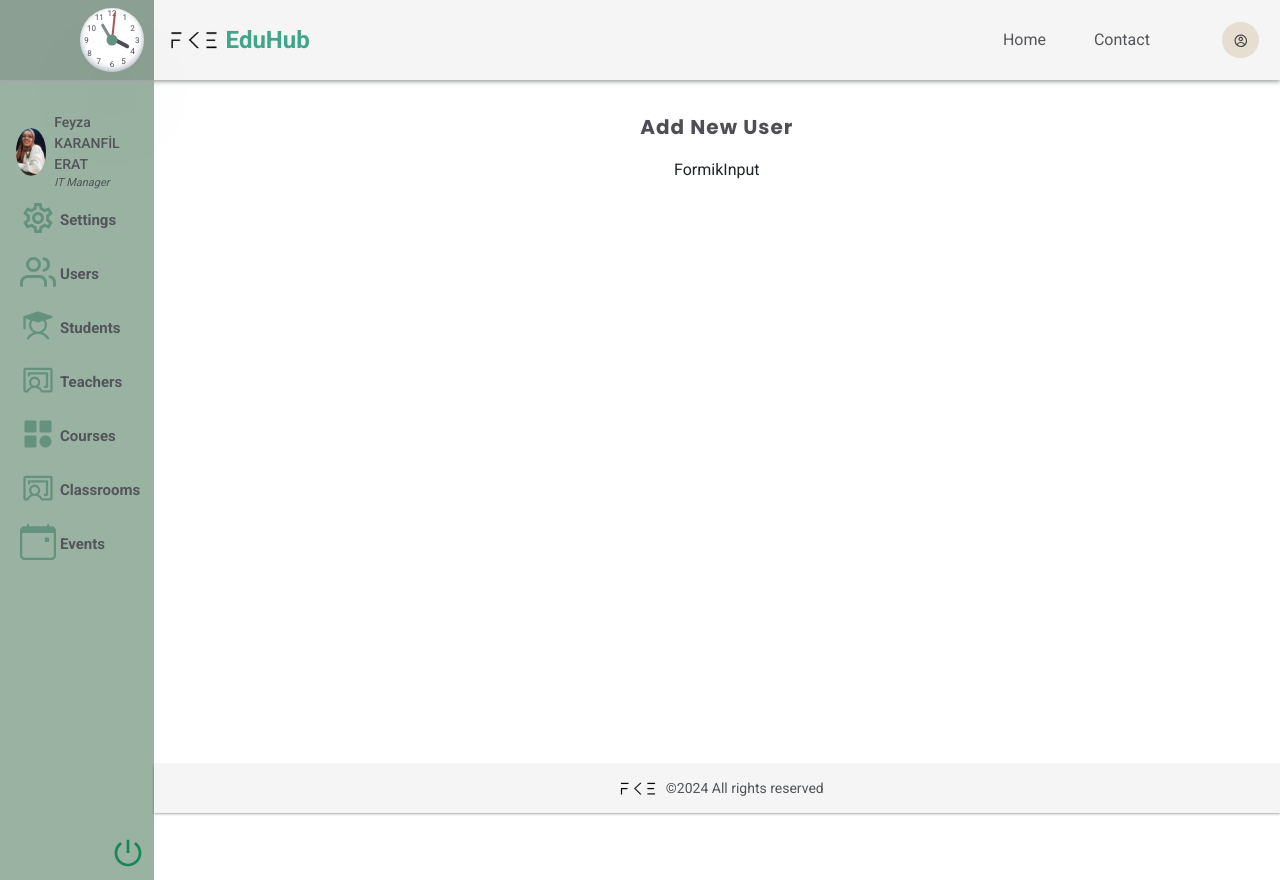
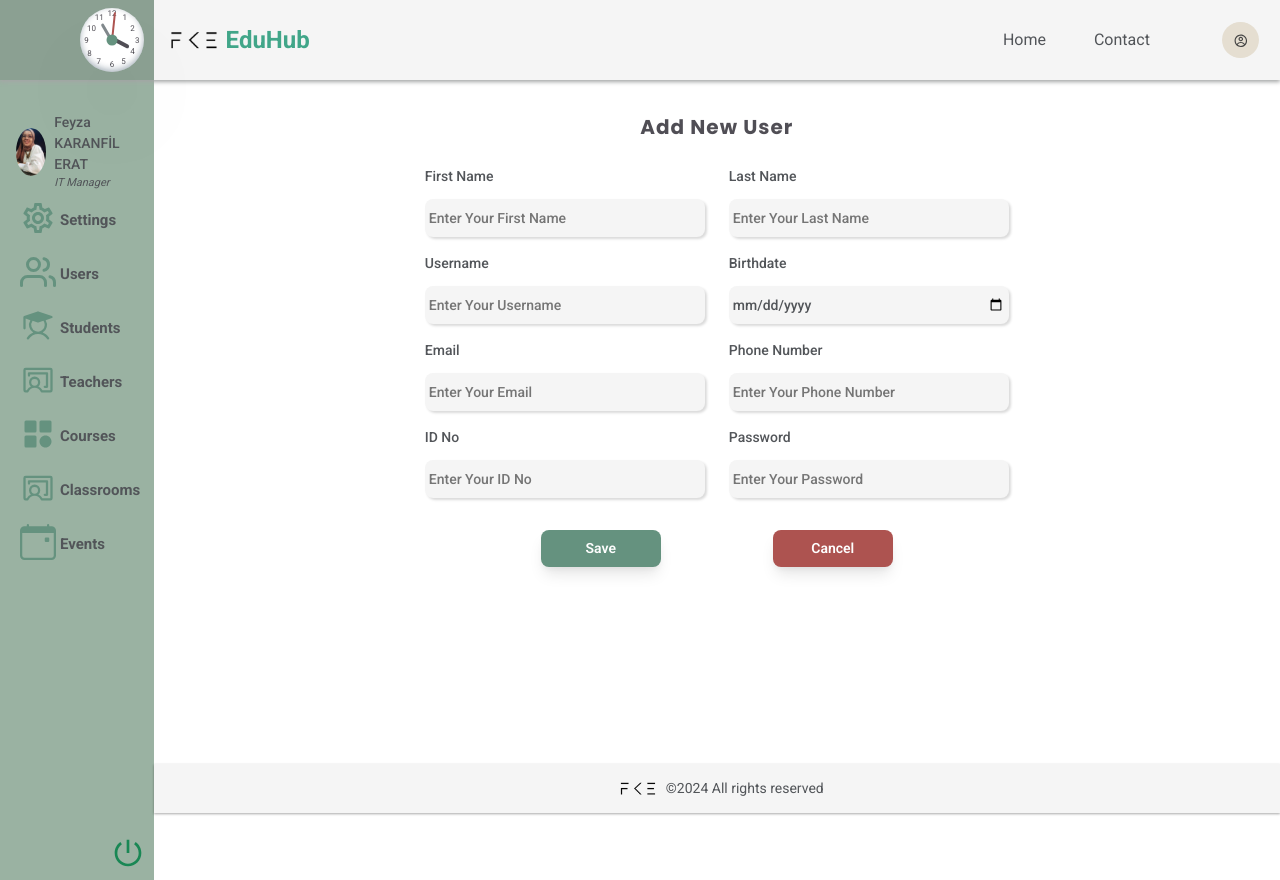
Before and after one commit to fkeSoftware/eduHub-client, a React (Create React App) app: page /add-user in a window 1280 px wide. Built offline with nearby package versions, Linux system fonts and the light colour scheme; a web font is replaced by a local one.

Commit message:
modified input css & created some base styles

```diff
--- a/src/Components/Formik/FormikInput.tsx
+++ b/src/Components/Formik/FormikInput.tsx
@@ -1,11 +1,33 @@
-import React from 'react'
+import { Field, Formik } from "formik";
+import React from "react";
 
-type Props = {}
+type Props = {
+    label?: string;
+    name: string;
+    type?:string;
+    disabled?:any;
+    style?:any
+    placeHolder:string
+};
 
 const FormikInput = (props: Props) => {
+
   return (
-    <div>FormikInput</div>
-  )
-}
+    <>
+     <div className="input__container  d-flex f-direction-column align-i-flex-start justify-center gap-1">
+        <label className="input__container__label text text-dark-mode">{props.label}</label>
+        <Field
+        name={props.name}
+        type={props.type || "text"}
+        className="input__container__input text text-dark-mode"
+        disabled={props.disabled}
+        placeHolder={props.placeHolder}
+        style={props.style}
+        />
+     </div>
 
-export default FormikInput
+    </>
+  );
+};
+
+export default FormikInput;
--- a/src/Pages/Users/AddUser.tsx
+++ b/src/Pages/Users/AddUser.tsx
@@ -1,18 +1,100 @@
 import React from "react";
 import { FormikInput } from "../../Components";
+import { Field, Form, Formik } from "formik";
+import { Link } from "react-router-dom";
 
 type Props = {};
 
 const AddUser = (props: Props) => {
+  const handleSubmit = async () => {};
+  const userValidation = {};
   return (
-    <div className="scrollable-layout">
+    <div className="scrollable-layout d-flex f-direction-column align-i-center justify-flex-start">
       <div className="d-flex align-i-center justify-center">
         <p className="sub-head header-light-mode letter-spacing-005 padding-1">
           Add New User
         </p>
       </div>
       <div className="d-flex align-i-center justify-center">
-        <FormikInput/>
+        <Formik
+          initialValues={{
+            firstName: "",
+            lastName: "",
+            userName: "",
+            email: "",
+            idNo: "",
+            password: "",
+            phoneNumber: "",
+            birthDate: "",
+          }}
+          onSubmit={handleSubmit}
+          validateOnBlur={true}
+        >
+          <Form className="form">
+            <div className="form__container d-flex f-direction-column justify-center align-i-center padding-05 w100">
+              <div className="input__container d-grid grid-column-two gap-2 w100">
+                <FormikInput
+                  name="firstName"
+                  label="First Name"
+                  placeHolder="Enter Your First Name"
+                ></FormikInput>
+                <FormikInput
+                  name="lastName"
+                  label="Last Name"
+                  placeHolder="Enter Your Last Name"
+                ></FormikInput>
+                <FormikInput
+                  name="userName"
+                  label="Username"
+                  placeHolder="Enter Your Username"
+                ></FormikInput>
+                <FormikInput
+                  name="birthDate"
+                  label="Birthdate"
+                  placeHolder="Enter Your Birthdate"
+                  type="date"
+                ></FormikInput>
+                <FormikInput
+                  name="email"
+                  label="Email"
+                  placeHolder="Enter Your Email"
+                  type="email"
+                ></FormikInput>
+                <FormikInput
+                  name="phoneNumber"
+                  label="Phone Number"
+                  placeHolder="Enter Your Phone Number"
+                ></FormikInput>
+                <FormikInput
+                  name="idNo"
+                  label="ID No"
+                  placeHolder="Enter Your ID No"
+                ></FormikInput>
+                <FormikInput
+                  name="password"
+                  label="Password"
+                  placeHolder="Enter Your Password"
+                  type="password"
+                ></FormikInput>
+              </div>
+              <div className="action__container d-flex f-direction-row justify-space-evenly align-i-center text-center padding-1 w100">
+                <button
+                  type="submit"
+                  className="default-btn borderless-btn middle-btn rounded-btn success-btn"
+                >
+                  Save
+                </button>
+                <Link
+                  type="button"
+                  to="/user-list"
+                  className="default-btn borderless-btn middle-btn rounded-btn danger-btn"
+                >
+                  Cancel
+                </Link>
+              </div>
+            </div>
+          </Form>
+        </Formik>
       </div>
     </div>
   );
--- a/src/index.css
+++ b/src/index.css
@@ -6,6 +6,7 @@
 @import url("./styles/core/core.css");
 @import url("./styles/cards/cards.css");
 @import url("./styles/tables/table.css");
+@import url("./styles/inputs/inputs.css");
 @import url("./styles/dimensions/dimensions.css");
 @import url("./styles/spacings/spacings.css");
 @import url("./styles/layouts/layouts.css");
--- a/src/styles/dimensions/dimensions.css
+++ b/src/styles/dimensions/dimensions.css
@@ -4,4 +4,8 @@
 
 .w64 {
   width: 64px;
+}
+
+.w100 {
+  width: 100%;
 }/*# sourceMappingURL=dimensions.css.map */
--- a/src/styles/dimensions/dimensions.scss
+++ b/src/styles/dimensions/dimensions.scss
@@ -4,3 +4,6 @@
 .w64{
     width: 64px;
 }
+.w100{
+    width: 100%;
+}
--- /dev/null
+++ b/src/styles/inputs/inputs.css
@@ -0,0 +1,40 @@
+input {
+  border: none;
+  outline: none;
+  background: var(--primary-bg-light-mode);
+  min-height: 38px;
+  height: 100%;
+  min-width: 280px;
+  max-width: 320px;
+  margin: 0.5rem;
+  padding: 0.25rem;
+  border-radius: 0.5rem;
+  box-shadow: rgba(0, 0, 0, 0.15) 1.95px 1.95px 2.6px;
+}
+input:active,
+input :focus {
+  background: var(--secondary-color-dark--hover) !important;
+}
+
+label {
+  margin: 0 0.5rem;
+}
+
+/*Browser STYLES*/
+input:-webkit-autofill,
+input:-webkit-autofill:hover,
+input:-webkit-autofill:focus,
+textarea:-webkit-autofill,
+textarea:-webkit-autofill:hover,
+textarea:-webkit-autofill:focus,
+select:-webkit-autofill,
+select:-webkit-autofill:hover,
+select:-webkit-autofill:focus {
+  background: var(--secondary-color-dark--hover) !important;
+  -webkit-text-fill-color: var(--info-color);
+  -webkit-box-shadow: 0 0 0px 1000px var(--secondary-color-dark--hover) inset;
+  -webkit-transition: background-color 5000s ease-in-out 0s;
+  transition: background-color 5000s ease-in-out 0s;
+}
+
+/*Browser STYLES*//*# sourceMappingURL=inputs.css.map */
--- /dev/null
+++ b/src/styles/inputs/inputs.scss
@@ -0,0 +1,36 @@
+input {
+  border: none;
+  outline: none;
+  background: var(--primary-bg-light-mode);
+  min-height: 38px;
+  height: 100%;
+  min-width: 280px;
+  max-width: 320px;
+  margin: 0.5rem;
+  padding: 0.25rem;
+  border-radius: 0.5rem;
+  box-shadow: rgba(0, 0, 0, 0.15) 1.95px 1.95px 2.6px;
+  &:active,
+  :focus {
+    background: var(--secondary-color-dark--hover) !important;
+  }
+}
+label {
+  margin: 0 0.5rem;
+}
+/*Browser STYLES*/
+input:-webkit-autofill,
+input:-webkit-autofill:hover,
+input:-webkit-autofill:focus,
+textarea:-webkit-autofill,
+textarea:-webkit-autofill:hover,
+textarea:-webkit-autofill:focus,
+select:-webkit-autofill,
+select:-webkit-autofill:hover,
+select:-webkit-autofill:focus {
+  background: var(--secondary-color-dark--hover) !important;
+  -webkit-text-fill-color: var(--info-color);
+  -webkit-box-shadow: 0 0 0px 1000px var(--secondary-color-dark--hover) inset;
+  transition: background-color 5000s ease-in-out 0s;
+}
+/*Browser STYLES*/
```
Also changed, not shown: 2 other files (tests, documents, lock files or other folders).
